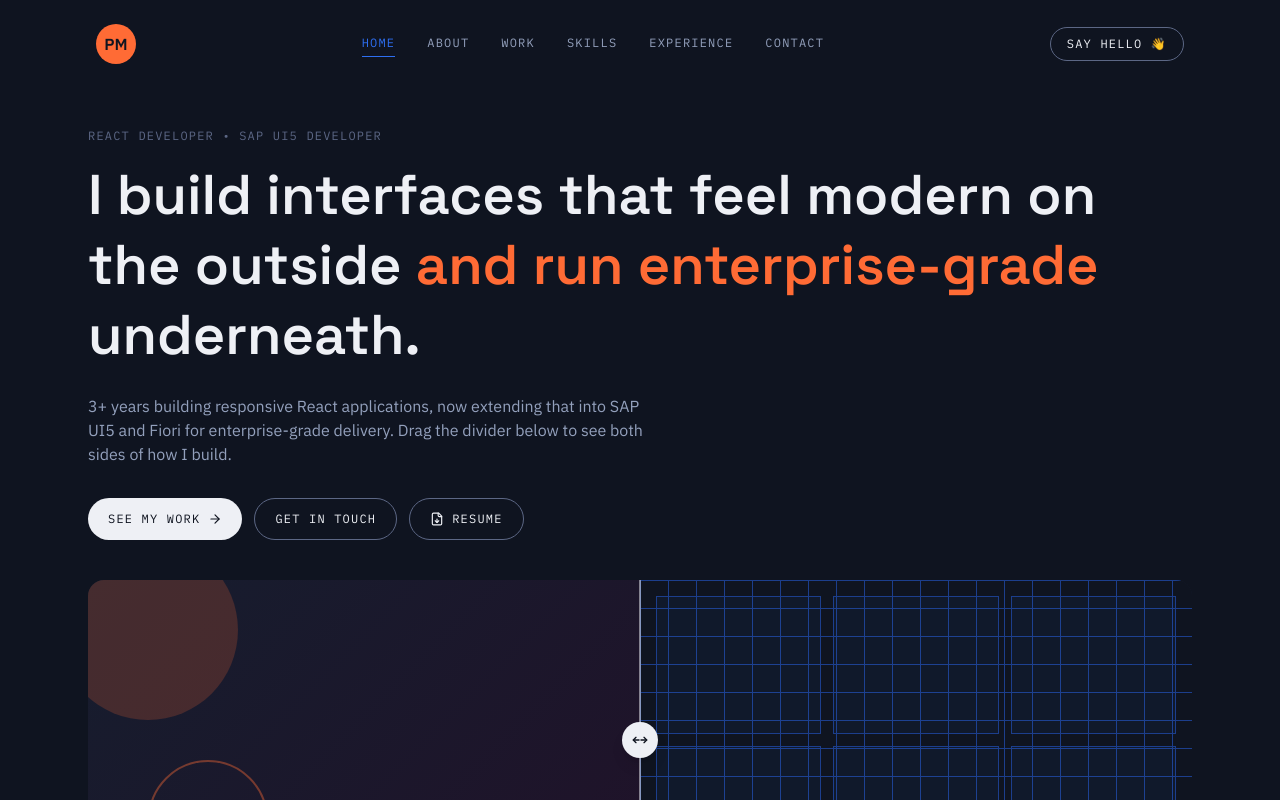
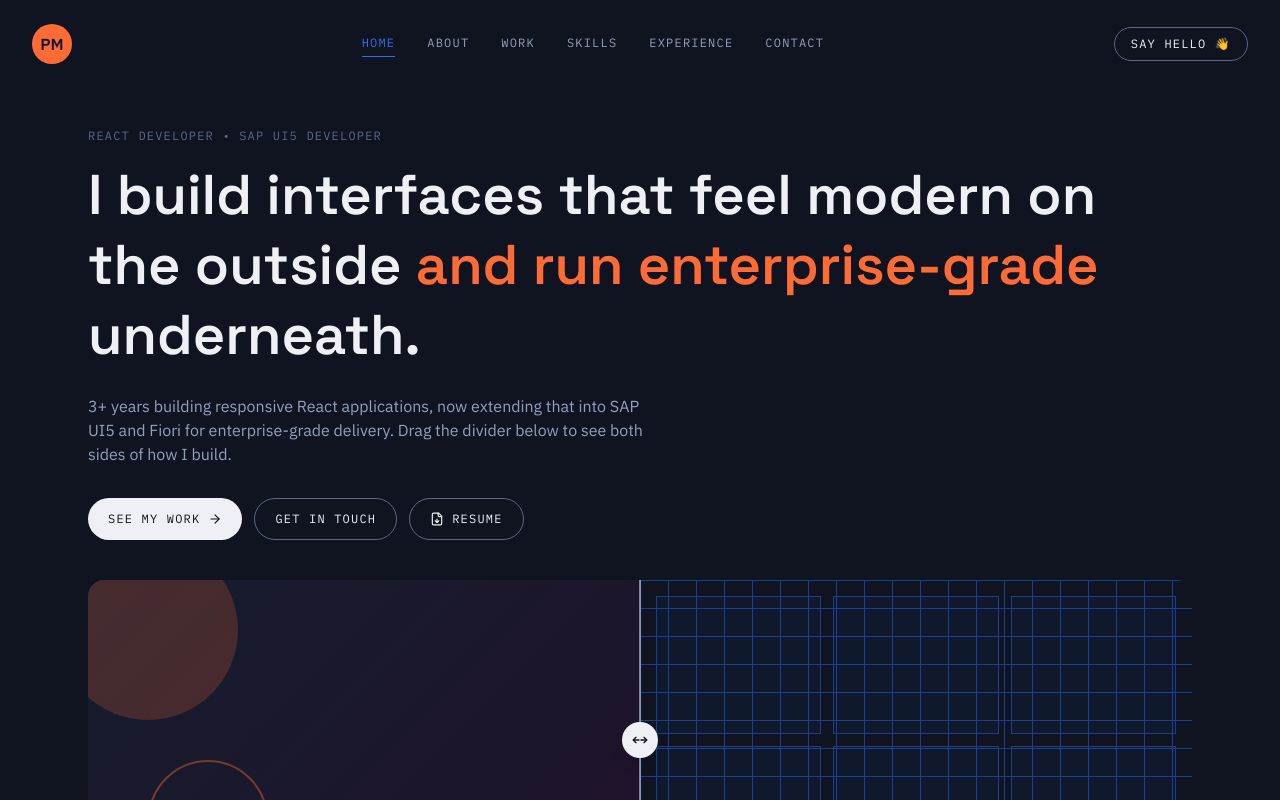
Before and after one commit to VickyDevlo/portfolio, a React (Vite) app: page / in a window 1280 px wide. Shown: the top 800 px of the page. Built offline with nearby package versions, Linux system fonts and the light colour scheme.

Commit message:
fixed navbar

```diff
--- a/src/components/Layout.jsx
+++ b/src/components/Layout.jsx
@@ -16,4 +16,4 @@ export const Layout = () => {
       <ScrollToTop />
     </div>
   );
-}
+};
--- a/src/components/Navbar.jsx
+++ b/src/components/Navbar.jsx
@@ -1,7 +1,7 @@
 import { useEffect, useState } from "react";
 import { NavLink } from "react-router-dom";
 import { Menu, X } from "lucide-react";
-import { NAV_ITEMS, CONTACT } from "../data/content"
+import { NAV_ITEMS, CONTACT } from "../data/content";
 
 export default function Navbar() {
   const [open, setOpen] = useState(false);
@@ -22,16 +22,14 @@ export default function Navbar() {
   return (
     <header
       className={`sticky top-0 z-50 transition-all duration-300 ${
-        scrolled
-          ? "bg-panel/50 backdrop-blur-md"
-          : "bg-transparent"
+        scrolled ? "bg-panel/50 backdrop-blur-md" : "bg-transparent"
       }`}
     >
-      <nav className="max-w-6xl mx-auto px-4 sm:px-6 lg:px-8 flex items-center justify-between py-3 sm:py-6 relative">
-        {" "}
+      <nav className="max-w-8xl mx-auto px-4 sm:px-6 lg:px-8 flex items-center justify-between py-3 sm:py-6 relative">
         <NavLink
           to="/"
-          className="flex items-center justify-center h-10 w-10 rounded-full bg-ember text-ink font-bold"
+          className="flex items-center justify-center h-10 w-10 rounded-full
+           bg-ember text-ink font-bold"
         >
           PM
         </NavLink>
```
